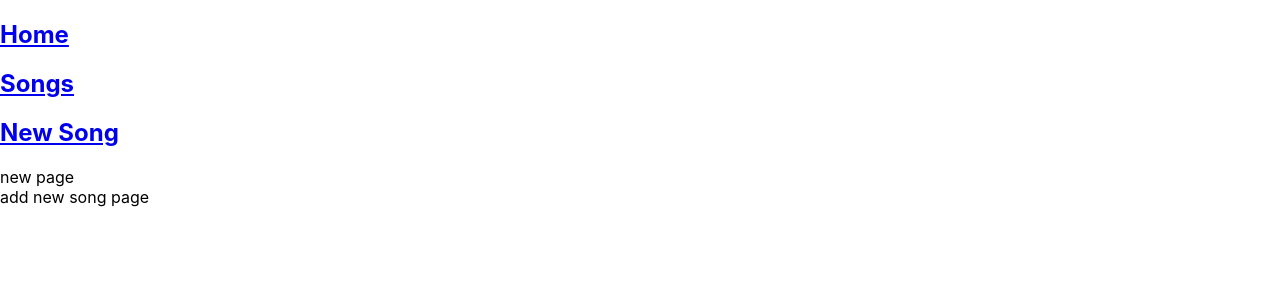
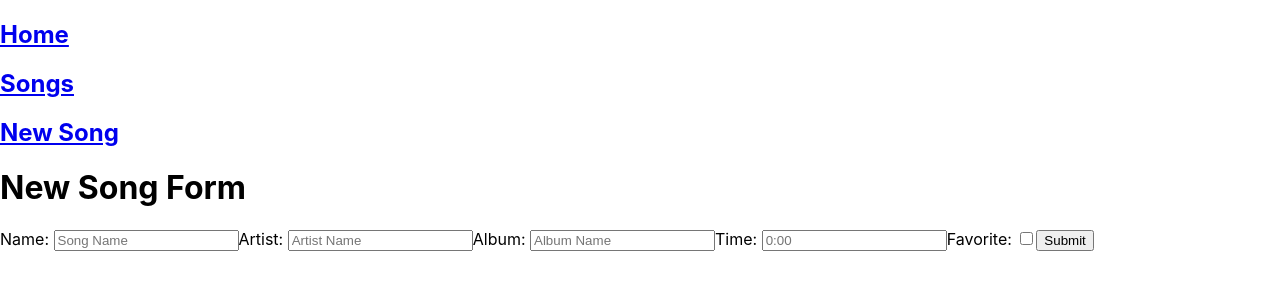
Before and after one commit to bongster91/tuner-front-end, a React (Create React App) app: page /songs/new in a window 1280 px wide. Shown: the top 300 px of the page. Built offline with nearby package versions, Linux system fonts and the light colour scheme; no server answers.

Commit message:
minor changes

```diff
--- a/src/App.js
+++ b/src/App.js
@@ -18,11 +18,19 @@ const API = apiURL();
 function App() {
   const [ songs, setSongs ] = useState([]);
   //let { id } = useParams();
-  // const addSong = () => {};
+  const addSong = (newSong) => {
+    axios
+      .post(`${API}/songs`, newSong)
+      .then(
+        () => setSongs([...songs, newSong]),
+        (e) => console.error(e)
+      )
+      .catch(
+        (err) => console.warn(err)
+      );
+  };
 
   // const updateSong = () => {};
-
-  // const deleteSong = () => {};
 
   useEffect(() => {
     axios
@@ -46,7 +54,7 @@ function App() {
             </Route>
 
             <Route path='/songs/new'>
-              <New />
+              <New addSong={addSong} />
             </Route>
 
             <Route path='/songs/:id/edit'>
@@ -54,7 +62,7 @@ function App() {
             </Route>
 
             <Route path='/songs/:id'>
-              <ShowSong songs={songs}/>
+              <ShowSong songs={songs} />
             </Route>
 
             <Route path='/songs'>
--- a/src/components/NewSong.js
+++ b/src/components/NewSong.js
@@ -1,11 +1,87 @@
-import React from 'react'
+import axios from 'axios';
+import { useState } from 'react';
+import { useHistory, withRouter } from 'react-router-dom';
 
-function NewSong() {
+function NewSong({ addSong }) {
+    let history = useHistory();
+
+    const [ song, setSong ] = useState({
+        name: '',
+        artist: '',
+        album: '',
+        is_favorite: false,
+        time: ''
+    });
+
+    const handleSubmit = (e) => {
+        e.preventDefault();
+        addSong(song);
+        history.push('/songs');
+    };
+
+    const handleTextChange = (e) => {
+        setSong({ ...song, [e.target.id]: e.target.value });
+    };
+
+    const handleCheckbox = () => {
+        setSong({ ...song, is_favorite: !song.is_favorite });
+    };
+
     return (
         <div>
-            add new song page
+            <form onSubmit={handleSubmit}>
+                <label htmlFor='name'>Name: </label>
+                <input
+                    id='name'
+                    value={song.name}
+                    type='text'
+                    onChange={handleTextChange}
+                    placeholder='Song Name'
+                    required
+                />
+
+                <label htmlFor='artist'>Artist: </label>
+                <input
+                    id='artist'
+                    value={song.artist}
+                    type='text'
+                    onChange={handleTextChange}
+                    placeholder='Artist Name'
+                    required
+                />
+
+                <label htmlFor='album'>Album: </label>
+                <input
+                    id='album'
+                    value={song.album}
+                    type='text'
+                    onChange={handleTextChange}
+                    placeholder='Album Name'
+                    required
+                />
+
+                <label htmlFor='time'>Time: </label>
+                <input
+                    id='time'
+                    value={song.time}
+                    type='text'
+                    onChange={handleTextChange}
+                    placeholder='0:00'
+                    required
+                />
+
+                <label htmlFor='is_favorite'>Favorite: </label>
+                <input
+                    id='is_favorite'
+                    type='checkbox'
+                    onChange={handleCheckbox}
+                    checked={song.is_favorite}
+                />
+
+                <button type='submit'>Submit</button>
+            </form>
         </div>
     );
 };
 
-export default NewSong;
+export default withRouter(NewSong);
--- a/src/components/SongDetail.js
+++ b/src/components/SongDetail.js
@@ -32,12 +32,16 @@ function SongDetail() {
         axios
             .delete(`${API}/songs/${id}`)
             .then(
-                () => history.push(`/songs`),
-                (err) => console.log(err)
+                () => history.push('/songs'),
+                (e) => console.warn(e)
             )
             .catch(
-                c => console.warn(c)
+                (c) => console.error(c)
             );
+    };
+
+    const handleDelete = () => {
+        deleteSong();
     };
 
     return (
@@ -56,7 +60,7 @@ function SongDetail() {
             <Link to={`/songs/${id}/edit`} song={song}>
                 <button>Edit</button>
             </Link>
-            <button onClick={deleteSong}>Delete</button>
+            <button onClick={handleDelete}>Delete</button>
         </div>
     );
 };
--- a/src/pages/Edit.js
+++ b/src/pages/Edit.js
@@ -3,7 +3,7 @@ import EditSong from '../components/EditSong';
 function Edit() {
     return (
         <div>
-            edit page
+            <h1>Edit Page</h1>
             <EditSong />
         </div>
     );
--- a/src/pages/New.js
+++ b/src/pages/New.js
@@ -1,10 +1,10 @@
 import NewSong from '../components/NewSong';
 
-function New() {
+function New({ addSong }) {
     return (
         <div>
-            new page
-            <NewSong />
+            <h1>New Song Form</h1>
+            <NewSong addSong={addSong} />
         </div>
     );
 };
```
